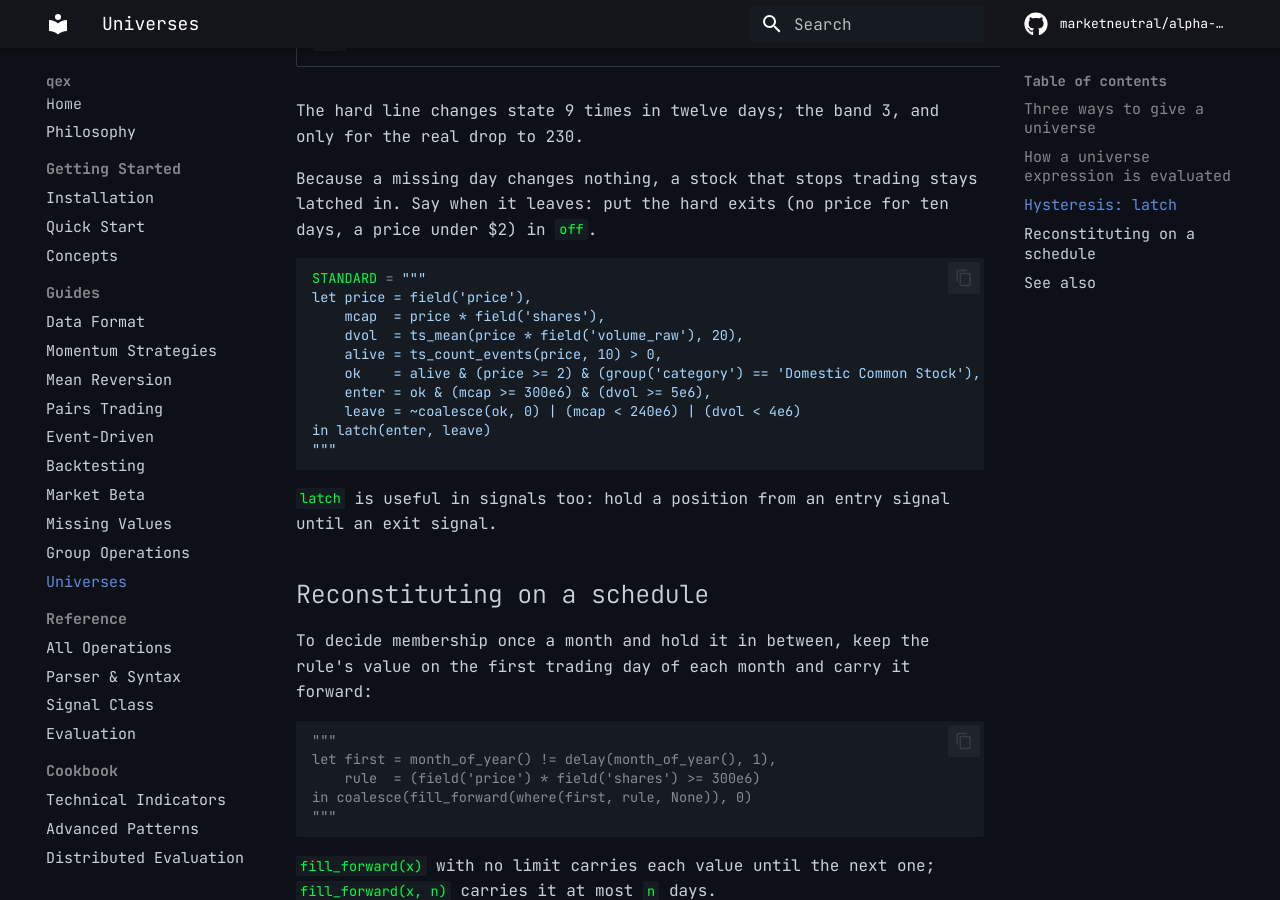
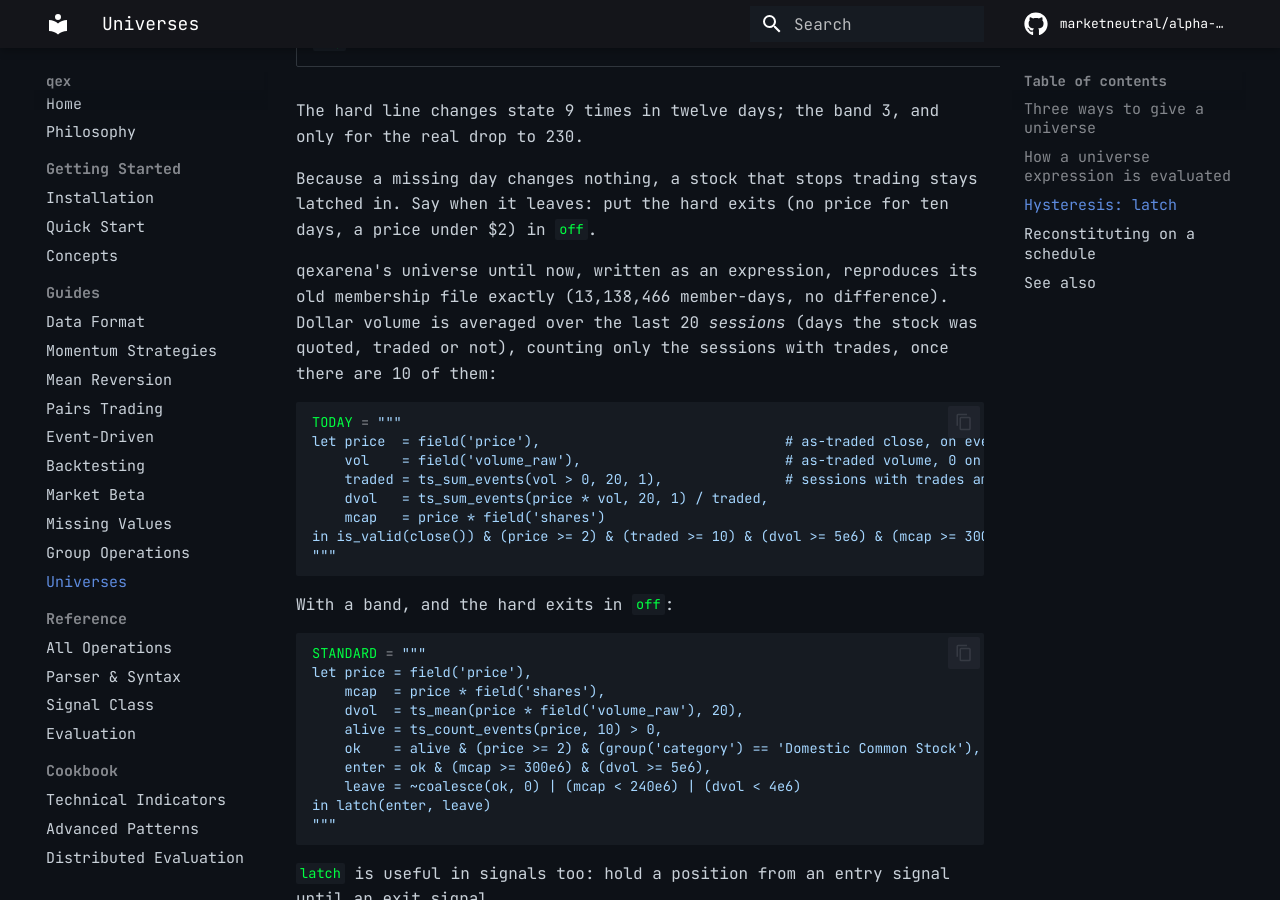
Before and after one commit to marketneutral/alpha-parser, an MkDocs documentation site: the page built from docs/guides/universes.md, in a window 1280 px wide and 900 px high, scrolled down 1948 px. Built offline with MkDocs 1.6.1 and Material for MkDocs 9.7.7, drawn with Linux system fonts in a browser that asks for light colours; comment, search, counter and statistics services are not loaded.

Commit message:
0.10.0: event windows take a minimum number of events; vectorised
Co-Authored-By: Claude Opus 5.5 <noreply@anthropic.com>

````diff
--- a/docs/guides/universes.md
+++ b/docs/guides/universes.md
@@ -63,6 +63,23 @@ The hard line changes state 9 times in twelve days; the band 3, and only for the
 Because a missing day changes nothing, a stock that stops trading stays latched in. Say when it leaves: put the
 hard exits (no price for ten days, a price under $2) in `off`.
 
+qexarena's universe until now, written as an expression, reproduces its old membership file exactly (13,138,466
+member-days, no difference). Dollar volume is averaged over the last 20 *sessions* (days the stock was quoted, traded
+or not), counting only the sessions with trades, once there are 10 of them:
+
+```python
+TODAY = """
+let price  = field('price'),                              # as-traded close, on every quoted session
+    vol    = field('volume_raw'),                         # as-traded volume, 0 on a session with no trades
+    traded = ts_sum_events(vol > 0, 20, 1),               # sessions with trades among the last 20
+    dvol   = ts_sum_events(price * vol, 20, 1) / traded,
+    mcap   = price * field('shares')
+in is_valid(close()) & (price >= 2) & (traded >= 10) & (dvol >= 5e6) & (mcap >= 300e6)
+"""
+```
+
+With a band, and the hard exits in `off`:
+
 ```python
 STANDARD = """
 let price = field('price'),
--- a/pyproject.toml
+++ b/pyproject.toml
@@ -4,7 +4,7 @@ build-backend = "setuptools.build_meta"
 
 [project]
 name = "qex"
-version = "0.9.0"
+version = "0.10.0"
 description = "qex - A DSL for defining quantitative trading signals"
 readme = "README.md"
 license = {text = "Apache-2.0"}
````
Also changed, not shown: CHANGELOG.md (+15 -0 lines), docs/reference/operations.md (+3 -3 lines), 2 other files.
